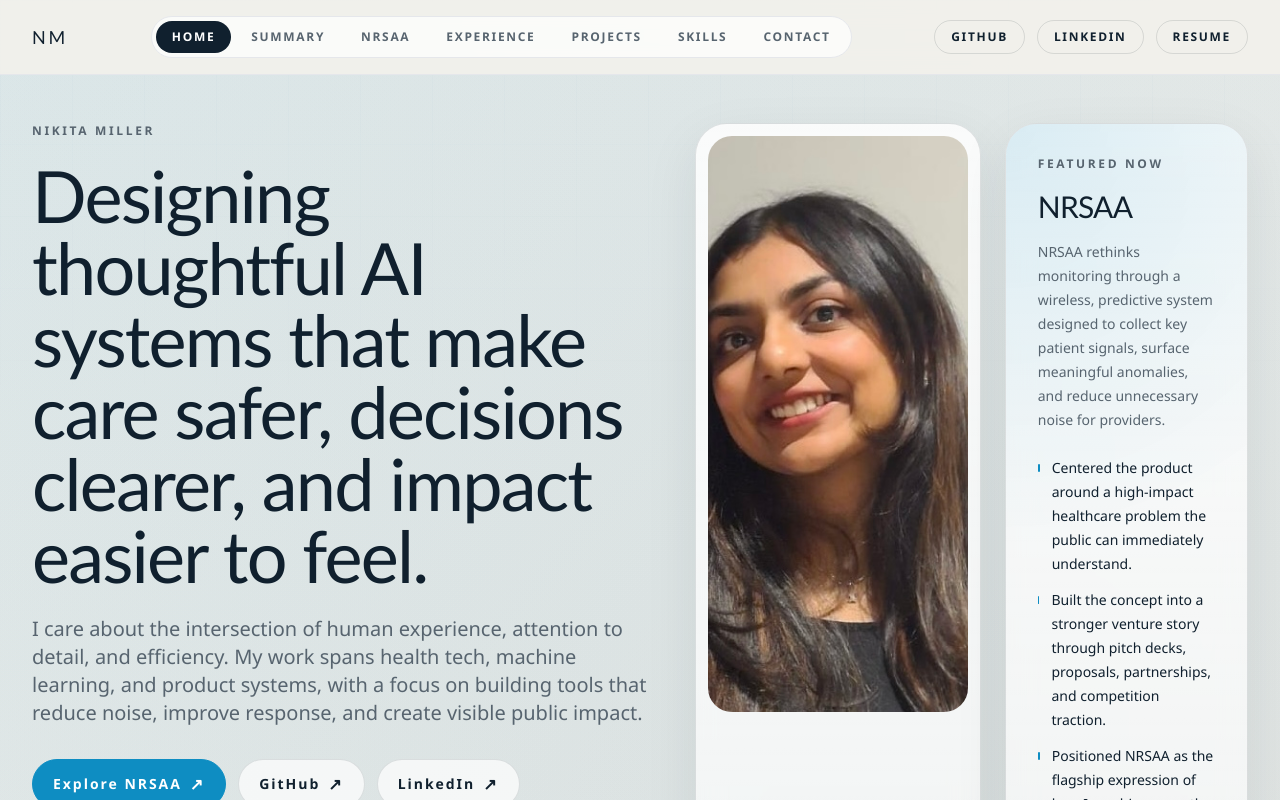
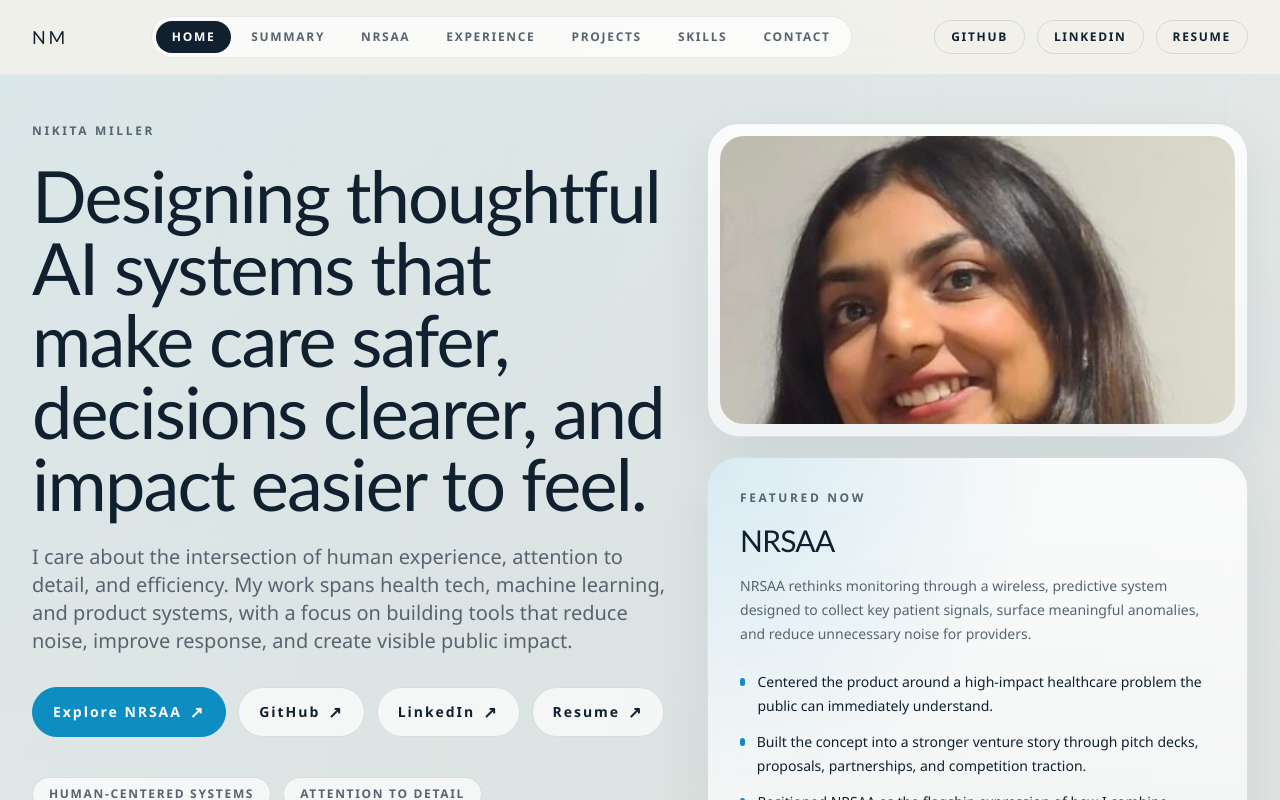
Before and after one commit to niki-21/Portfolio, a Next.js app: page / in a window 1280 px wide. Shown: the top 800 px of the page. Built offline with nearby package versions, Linux system fonts and the light colour scheme.

Commit message:
Refactor Hero component layout and image sizes
Adjusted grid layout and image properties in Hero component.

```diff
--- a/components/hero.tsx
+++ b/components/hero.tsx
@@ -13,7 +13,7 @@ export function Hero({ profile, flagship }: HeroProps) {
   return (
     <section id="hero" className="scroll-mt-24">
       <div className="section-frame pt-12">
-        <div className="grid gap-10 lg:grid-cols-[1.06fr_0.94fr] lg:items-start">
+        <div className="grid gap-10 lg:grid-cols-[1.08fr_0.92fr] lg:items-start">
           <div>
             <p className="eyebrow">{profile.name}</p>
             <h1 className="mt-5 max-w-5xl font-display text-5xl leading-[0.96] tracking-tight text-ink sm:text-7xl">
@@ -49,15 +49,14 @@ export function Hero({ profile, flagship }: HeroProps) {
             ) : null}
           </div>
 
-          <div className="grid gap-6">
-            <div className="grid gap-6 md:grid-cols-[1.08fr_0.92fr]">
+          <div className="grid gap-5">
             <aside className="card-surface overflow-hidden rounded-[2rem] p-3">
               <Image
                 src={profile.portraitSrc}
                 alt="Portrait of Nikita Miller"
                 width={439}
                 height={602}
-                  className="h-[28rem] w-full rounded-[1.5rem] object-cover object-top md:h-[36rem]"
+                className="h-[18rem] w-full rounded-[1.5rem] object-cover object-[center_18%] sm:h-[20rem] lg:h-[18rem]"
               />
             </aside>
 
@@ -92,7 +91,6 @@ export function Hero({ profile, flagship }: HeroProps) {
           </div>
         </div>
       </div>
-      </div>
     </section>
   );
 }
```
Lines whose indentation alone changed are shown as unchanged.
